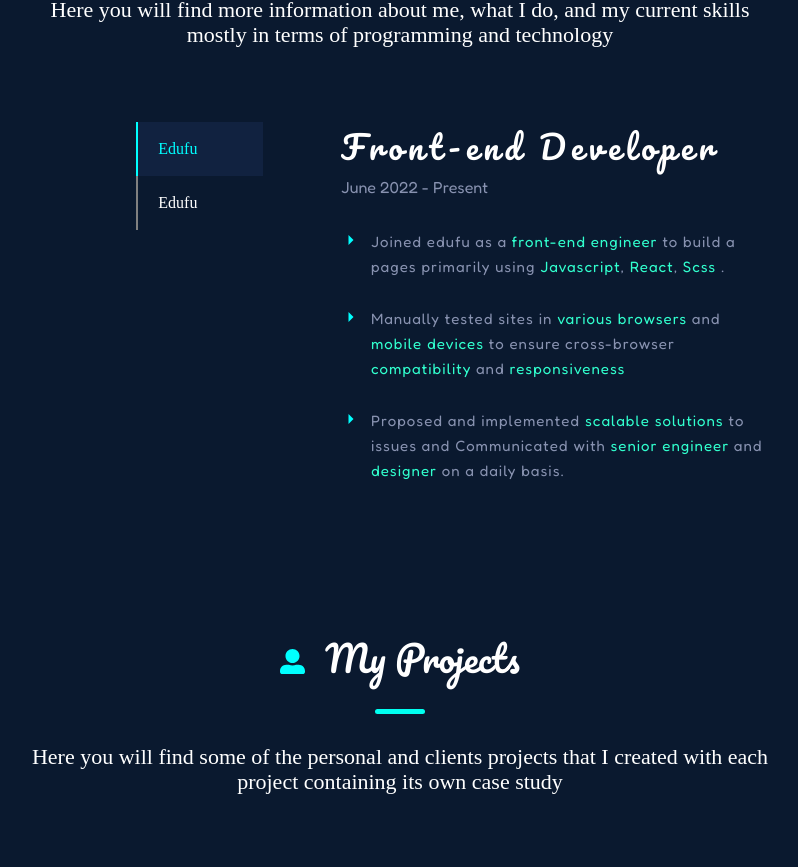
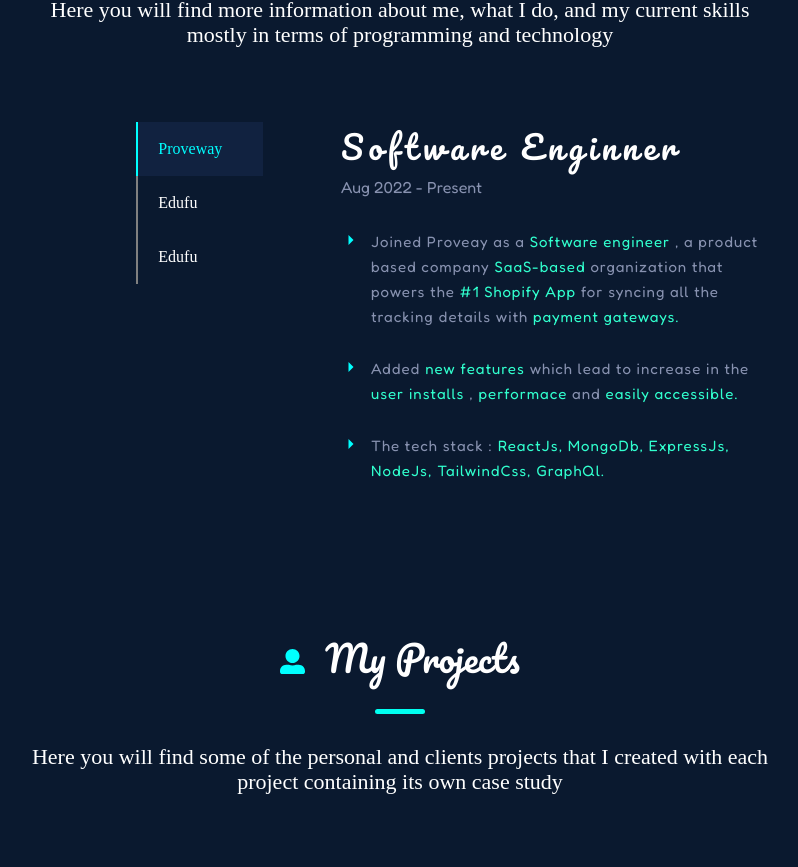
Before and after one commit to dharmiknotop/Portfolio, a Next.js app: page / in a window 1280 px wide. Shown: the part 1860-2727 px from the top of the page, without its empty margins (240-1038 px from the left). Built offline with nearby package versions, Linux system fonts and the light colour scheme; a web font is replaced by a local one.

Commit message:
Added my new job position in proveway

```diff
--- a/src/container/experience/Experience.js
+++ b/src/container/experience/Experience.js
@@ -1,17 +1,18 @@
-import { Fragment, useState } from 'react';
-import styles from './css/experience.module.scss';
+import { Fragment, useState } from "react";
+import styles from "./css/experience.module.scss";
 
-import Fade from 'react-reveal/Fade';
+import Fade from "react-reveal/Fade";
 
-import { IoMdArrowDropright } from 'react-icons/io';
+import { IoMdArrowDropright } from "react-icons/io";
+import { BsArrowReturnRight } from "react-icons/bs";
 
-import SectionHeading from '@component/sectionHeading/SectionHeading';
-import { experience } from '@data/sectionHeading';
+import SectionHeading from "@component/sectionHeading/SectionHeading";
+import { experience } from "@data/sectionHeading";
 
 const Experience = () => {
-  const [experienceTab, setExperienceTab] = useState('secondExp');
+  const [experienceTab, setExperienceTab] = useState("provewayJob");
 
-  const FirstExperience = () => {
+  const EdufuInternship = () => {
     return (
       <Fragment>
         <Fade>
@@ -27,7 +28,7 @@
                 <IoMdArrowDropright color="cyan" />
               </div>
               <div className={styles.expContainer__bulletPoint}>
-                {' '}
+                {" "}
                 Worked with a senior developer as a <span> intern </span>to
                 build a platform which makes student&apos;s life easier by
                 <span> providing jobs,colleges and school admission</span> , an
@@ -40,7 +41,7 @@
               </div>
               <div className={styles.expContainer__bulletPoint}>
                 Up skilled my skill of writing<span> clean code</span>, learned
-                <span> scss </span>, <span> coding practices</span>,{' '}
+                <span> scss </span>, <span> coding practices</span>,{" "}
                 <span>figma</span>,<span> testing </span>.
               </div>
             </div>
@@ -49,8 +50,8 @@
                 <IoMdArrowDropright color="cyan" />
               </div>
               <div className={styles.expContainer__bulletPoint}>
-                Engineered the most of the section in the{' '}
-                <span>college dashboard</span>,<span> home page </span>,{' '}
+                Engineered the most of the section in the{" "}
+                <span>college dashboard</span>,<span> home page </span>,{" "}
                 <span>log in sing up modal box </span> and many more pages.
               </div>
             </div>
@@ -59,7 +60,8 @@
       </Fragment>
     );
   };
-  const SecondExperience = () => {
+
+  const EdufuJob = () => {
     return (
       <Fragment>
         <Fade>
@@ -68,16 +70,16 @@
               Front-end Developer
             </p>
             <h4 className={styles.expContainer__timePeriod}>
-              June 2022 - Present{' '}
+              June 2022 - May 2023{" "}
             </h4>
             <div className={styles.expContainer__bulletPointContainer}>
               <div className={styles.expContainer__bulletPointSvgContainer}>
                 <IoMdArrowDropright color="cyan" />
               </div>
               <div className={styles.expContainer__bulletPoint}>
-                {' '}
+                {" "}
                 Joined edufu as a <span> front-end engineer </span>to build a
-                pages primarily using <span> Javascript</span>,{' '}
+                pages primarily using <span> Javascript</span>,{" "}
                 <span>React</span>, <span>Scss</span> .
               </div>
             </div>
@@ -87,7 +89,7 @@
               </div>
               <div className={styles.expContainer__bulletPoint}>
                 Manually tested sites in<span> various browsers</span> and
-                <span> mobile devices </span>to ensure cross-browser{' '}
+                <span> mobile devices </span>to ensure cross-browser{" "}
                 <span>compatibility </span>
                 and <span> responsiveness</span>
               </div>
@@ -98,8 +100,60 @@
               </div>
               <div className={styles.expContainer__bulletPoint}>
                 Proposed and implemented<span> scalable solutions </span>to
-                issues and Communicated with <span> senior engineer </span>and{' '}
+                issues and Communicated with <span> senior engineer </span>and{" "}
                 <span> designer</span> on a daily basis.
+              </div>
+            </div>
+          </div>
+        </Fade>
+      </Fragment>
+    );
+  };
+
+  const ProvewayJob = () => {
+    return (
+      <Fragment>
+        <Fade>
+          <div className={styles.expContainer}>
+            <p className={styles.expContainer__companyName}>
+              Software Enginner
+            </p>
+            <h4 className={styles.expContainer__timePeriod}>
+              Aug 2022 - Present{" "}
+            </h4>
+            <div className={styles.expContainer__bulletPointContainer}>
+              <div className={styles.expContainer__bulletPointSvgContainer}>
+                <IoMdArrowDropright color="cyan" />
+              </div>
+              <div className={styles.expContainer__bulletPoint}>
+                Joined Proveay as a <span> Software engineer </span>, a product
+                based company <span> SaaS-based </span> organization that powers
+                the <span> #1 Shopify App </span> for syncing all the tracking
+                details with <span>payment gateways.</span>
+              </div>
+            </div>
+            <div className={styles.expContainer__bulletPointContainer}>
+              <div className={styles.expContainer__bulletPointSvgContainer}>
+                <IoMdArrowDropright color="cyan" />
+              </div>
+              <div className={styles.expContainer__bulletPoint}>
+                Added <span> new features </span> which lead to increase in the
+                <span> user installs </span>,<span> performace</span> and
+                <span> easily accessible.</span>
+              </div>
+            </div>
+
+            <div className={styles.expContainer__bulletPointContainer}>
+              <div className={styles.expContainer__bulletPointSvgContainer}>
+                <IoMdArrowDropright color="cyan" />
+              </div>
+              <div className={styles.expContainer__bulletPoint}>
+                The tech stack : <span> ReactJs, </span>
+                <span> MongoDb, </span>
+                <span> ExpressJs, </span>
+                <span> NodeJs, </span>
+                <span> TailwindCss, </span>
+                <span> GraphQl. </span>
               </div>
             </div>
           </div>
@@ -118,33 +172,45 @@
             <ul className={styles.expCompaniesContainer}>
               <li
                 className={`${
-                  experienceTab === 'secondExp' &&
+                  experienceTab === "provewayJob" &&
                   styles.expCompaniesContainer__activeTxt
                 } ${styles.expCompaniesContainer__txt}`}
                 onClick={() => {
-                  setExperienceTab('secondExp');
+                  setExperienceTab("provewayJob");
+                }}
+              >
+                Proveway
+              </li>
+              <li
+                className={`${
+                  experienceTab === "edufuJob" &&
+                  styles.expCompaniesContainer__activeTxt
+                } ${styles.expCompaniesContainer__txt}`}
+                onClick={() => {
+                  setExperienceTab("edufuJob");
                 }}
               >
                 Edufu
               </li>
               <li
                 className={`${
-                  experienceTab === 'firstExp' &&
+                  experienceTab === "edufuInternship" &&
                   styles.expCompaniesContainer__activeTxt
                 } ${styles.expCompaniesContainer__txt}`}
                 onClick={() => {
-                  setExperienceTab('firstExp');
+                  setExperienceTab("edufuInternship");
                 }}
               >
                 Edufu
-              </li>{' '}
+              </li>
             </ul>
           </div>
 
           <div className="col-12 col-lg-6">
             <div className={styles.expTxtContainer}>
-              {experienceTab === 'firstExp' && <FirstExperience />}
-              {experienceTab === 'secondExp' && <SecondExperience />}
+              {experienceTab === "edufuInternship" && <EdufuInternship />}
+              {experienceTab === "edufuJob" && <EdufuJob />}
+              {experienceTab === "provewayJob" && <ProvewayJob />}
             </div>
           </div>
         </div>
--- a/src/data/project.js
+++ b/src/data/project.js
@@ -1,6 +1,6 @@
 import weChatImg from "./img/weChatProject.JPG";
 import e_commerceImg from "./img/ecommerceProject.JPG";
-import LyricsProject from "./img/lyristProject.JPG";
+import LyricsProject from "./img/lyristProject.jpg";
 
 import { FaReact, FaNodeJs } from "react-icons/fa";
 import {
```
